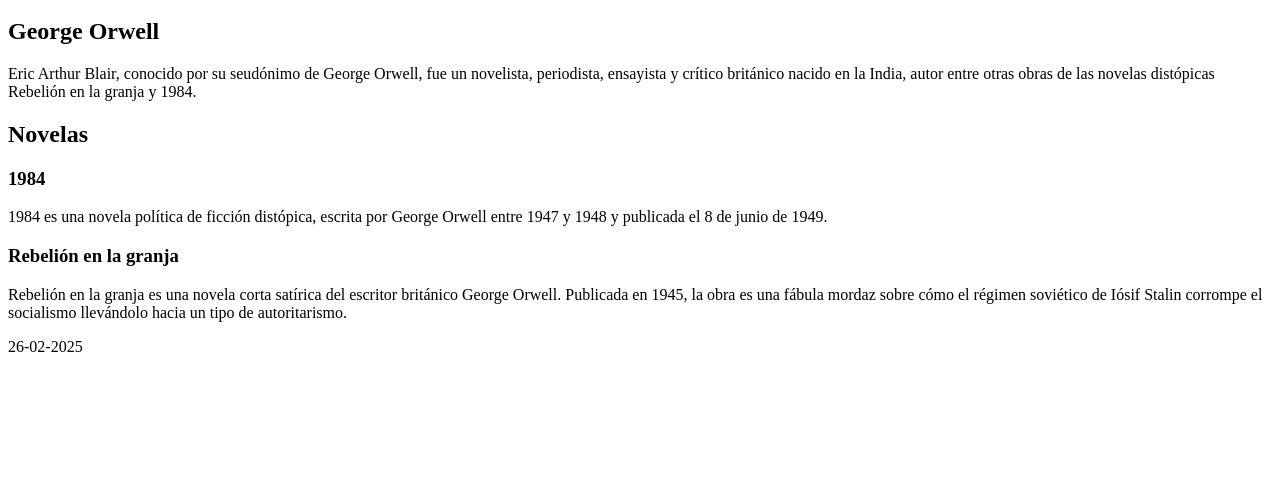
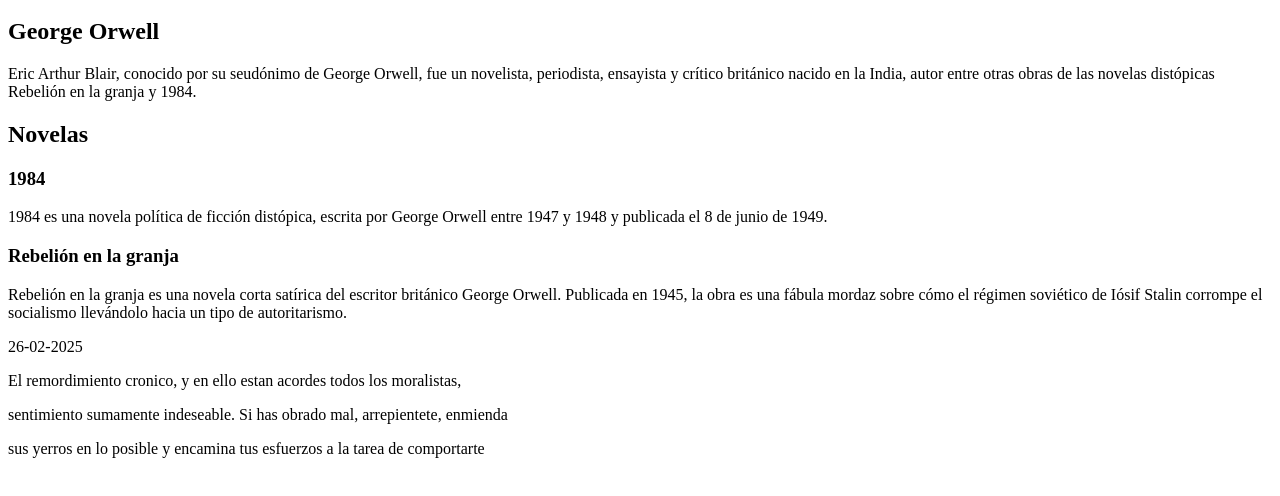
Before and after one commit to Griz-8/tecWeb_rep, a plain HTML site: page Desktop/Quinto Semestre/TEC WEB/TercerTecWeb/index.html in a window 1280 px wide. Shown: the part 136-632 px from the top of the page. Drawn offline with Linux system fonts and the light colour scheme.

Commit message:
Fusionando cambios remotos con locales

```diff
--- a/Desktop/Quinto Semestre/TEC WEB/TercerTecWeb/index.html
+++ b/Desktop/Quinto Semestre/TEC WEB/TercerTecWeb/index.html
@@ -43,3 +43,14 @@
 
 </body>
 </html>
+
+
+
+<!--CONTENIDO SEPARADO-->
+<div class="contenido'separado">
+    <p>El remordimiento cronico, y en ello estan acordes todos los moralistas,</p>
+    <aside>
+        <p>sentimiento sumamente indeseable. Si has obrado mal, arrepientete, enmienda </p>
+    </aside>
+    <p>sus yerros en lo posible y encamina tus esfuerzos a la tarea de comportarte </p>
+</div>
```
